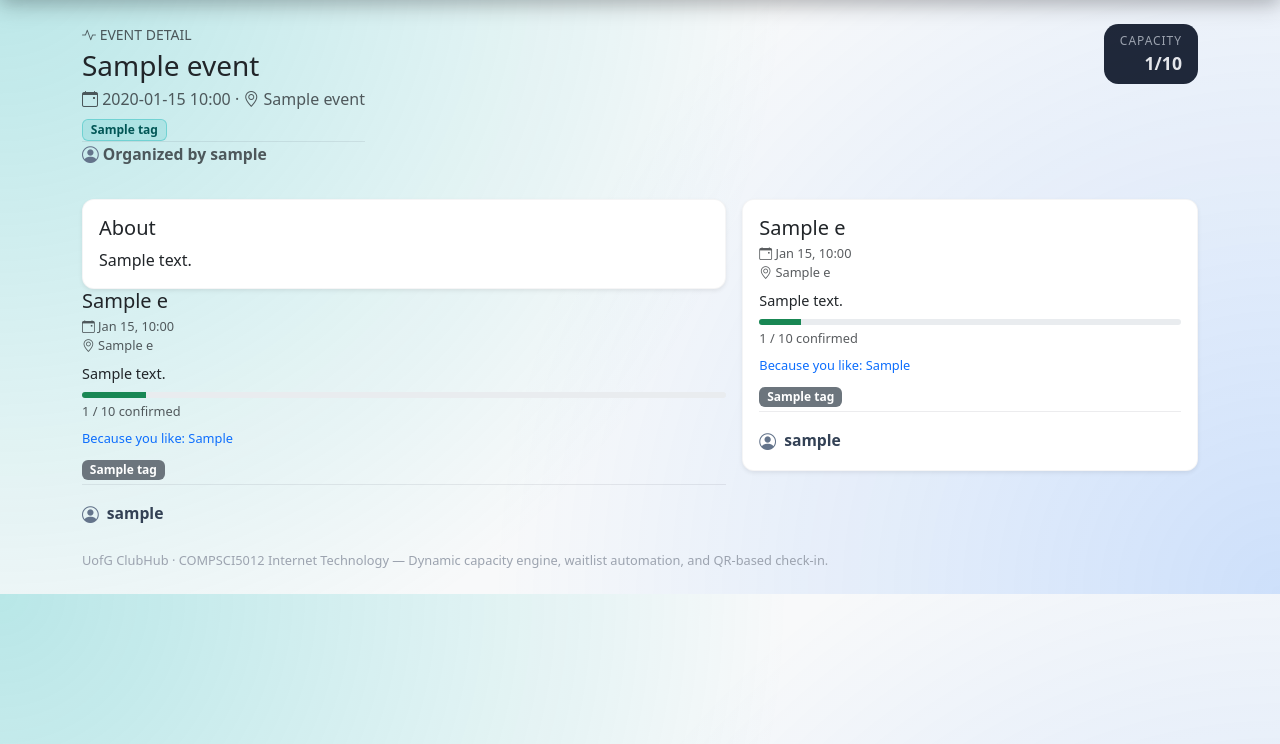
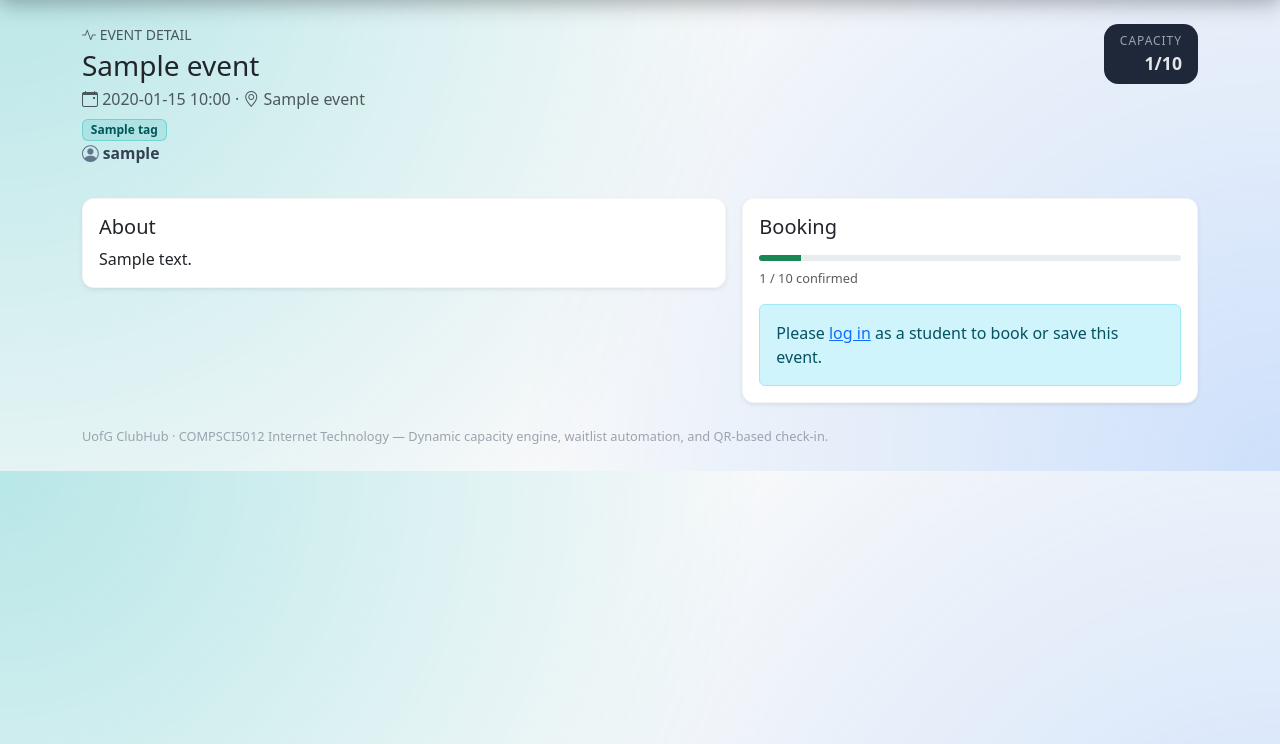
Before and after one commit to 7kachichika/ClubHub, a Django app: template templates/events/event_detail.html in a window 1280 px wide. Shown: the part 56-800 px from the top of the page. Run offline with Django 4.2, Linux system fonts and the light colour scheme; the template is opened without the code that fills it: most values are stand-ins (such as "Sample title", 1, 10 or a date in 2020); parts of the project's set-up code (start-up, migrations or seed data) failed here and were passed over.

Commit message:
fix: clean event detail layout and add organizer follow toggle

```diff
--- a/templates/events/event_detail.html
+++ b/templates/events/event_detail.html
@@ -22,10 +22,29 @@
           <span class="badge text-bg-light text-muted">No tags</span>
         {% endfor %}
       </div>
-      <div class="event-organizer text-muted mb-3">
-        <i class="bi bi-person-circle" aria-hidden="true"></i>
-        <span class="ms-1">Organized by {{ event.organizer.user.username }}</span>
+
+      <div class="d-flex align-items-center gap-2 mb-3">
+        <div class="event-organizer mb-0 border-0 p-0">
+          <i class="bi bi-person-circle" aria-hidden="true"></i>
+          <span class="ms-1">{{ event.organizer.user.username }}</span>
+        </div>
+
+        {% if user.is_authenticated and user|user_is_student %}
+          <form method="post"
+                action="{% url 'toggle_follow_organizer' event.organizer.id %}"
+                class="m-0">
+            {% csrf_token %}
+            <input type="hidden" name="next" value="{{ request.path }}">
+
+            <button
+              type="submit"
+              class="btn btn-sm {% if is_following_organizer %}btn-dark{% else %}btn-outline-dark{% endif %}">
+              {% if is_following_organizer %}Following{% else %}Follow{% endif %}
+            </button>
+          </form>
+        {% endif %}
       </div>
+
     </div>
     <div class="text-end">
       <div class="stat-card px-3 py-2">
@@ -35,8 +54,6 @@
     </div>
   </div>
 
-
-
   <div class="row g-3">
     <div class="col-12 col-lg-7">
       <div class="card shadow-sm card-hover">
@@ -45,97 +62,17 @@
           <p class="mb-0">{{ event.description|default:"(No description)"|linebreaksbr }}</p>
         </div>
       </div>
-
-      <div class="card-body d-flex flex-column">
-        <h5 class="card-title mb-1">
-          <a href="{% url 'event_detail' e.id %}" class="text-decoration-none text-dark">
-            {{ e.title }}
-          </a>
-        </h5>
-
-        <div class="text-muted small mb-2">
-          <div>
-            <i class="bi bi-calendar-event" aria-hidden="true"></i>
-            {{ e.start_at|date:"M d, H:i" }}
-          </div>
-          <div>
-            <i class="bi bi-geo-alt" aria-hidden="true"></i>
-            {% if e.location_name %}{{ e.location_name }}{% else %}Location TBC{% endif %}
-          </div>
-        </div>
-
-        <p class="card-text event-desc mb-2">
-          {{ e.description|default:"(No description)"|truncatechars:140 }}
-        </p>
-
-        {% with used=e.confirmed_count total=e.capacity %}
-          {% if total %}
-            {% widthratio used total 100 as pct %}
-            <div class="progress event-progress mb-1">
-              <div
-                class="progress-bar {% if pct >= 80 %}bg-danger{% elif pct >= 50 %}bg-warning{% else %}bg-success{% endif %}"
-                style="width: {{ pct }}%;"
-              ></div>
-            </div>
-          {% endif %}
-        {% endwith %}
-
-        <div class="small text-muted mb-2">
-          {{ e.confirmed_count }} / {{ e.capacity }} confirmed
-        </div>
-
-        {% if e.matched_tags %}
-          <div class="small text-primary mb-1">
-            Because you like:
-            {% for t in e.matched_tags|slice:":2" %}
-              {{ t }}{% if not forloop.last %}, {% endif %}
-            {% endfor %}
-          </div>
-        {% endif %}
-
-        <div class="event-tags mt-2">
-          {% for t in e.tags.all %}
-            <span class="badge bg-secondary me-1 mb-1">{{ t.name }}</span>
-          {% empty %}
-            <span class="badge text-bg-light text-muted">No tags</span>
-          {% endfor %}
-        </div>
-
-        <div class="event-organizer mt-auto pt-3">
-          <i class="bi bi-person-circle" aria-hidden="true"></i>
-          <span class="ms-2">{{ e.organizer.user.username }}</span>
-        </div>
-      </div>
     </div>
 
     <div class="col-12 col-lg-5">
       <div class="card shadow-sm card-hover">
-        <div class="card-body d-flex flex-column">
-          <h5 class="card-title mb-1">
-            <a href="{% url 'event_detail' e.id %}" class="text-decoration-none text-dark">
-              {{ e.title }}
-            </a>
-          </h5>
+        <div class="card-body">
+          <h2 class="h5 mb-3">Booking</h2>
 
-          <div class="text-muted small mb-2">
-            <div>
-              <i class="bi bi-calendar-event" aria-hidden="true"></i>
-              {{ e.start_at|date:"M d, H:i" }}
-            </div>
-            <div>
-              <i class="bi bi-geo-alt" aria-hidden="true"></i>
-              {% if e.location_name %}{{ e.location_name }}{% else %}Location TBC{% endif %}
-            </div>
-          </div>
-
-          <p class="card-text event-desc mb-2">
-            {{ e.description|default:"(No description)"|truncatechars:140 }}
-          </p>
-
-          {% with used=e.confirmed_count total=e.capacity %}
+          {% with used=confirmed_count total=event.capacity %}
             {% if total %}
               {% widthratio used total 100 as pct %}
-              <div class="progress event-progress mb-1">
+              <div class="progress event-progress mb-2">
                 <div
                   class="progress-bar {% if pct >= 80 %}bg-danger{% elif pct >= 50 %}bg-warning{% else %}bg-success{% endif %}"
                   style="width: {{ pct }}%;"
@@ -144,33 +81,52 @@
             {% endif %}
           {% endwith %}
 
-          <div class="small text-muted mb-2">
-            {{ e.confirmed_count }} / {{ e.capacity }} confirmed
+          <div class="small text-muted mb-3">
+            {{ confirmed_count }} / {{ event.capacity }} confirmed
           </div>
 
-          {% if e.matched_tags %}
-            <div class="small text-primary mb-1">
-              Because you like:
-              {% for t in e.matched_tags|slice:":2" %}
-                {{ t }}{% if not forloop.last %}, {% endif %}
-              {% endfor %}
+          {% if user.is_authenticated and user|user_is_student %}
+            {% if student_ticket %}
+              {% if student_ticket.status == "confirmed" %}
+                <div class="alert alert-success mb-3" role="alert">
+                  Your booking is confirmed.
+                </div>
+              {% elif student_ticket.status == "waitlisted" %}
+                <div class="alert alert-warning mb-3" role="alert">
+                  You are currently on the waitlist.
+                </div>
+              {% endif %}
+
+              <form method="post" action="{% url 'cancel_ticket' student_ticket.id %}">
+                {% csrf_token %}
+                <button type="submit" class="btn btn-outline-danger w-100">Cancel booking</button>
+              </form>
+            {% else %}
+              <form method="post" action="{% url 'book_event' event.id %}">
+                {% csrf_token %}
+                <button type="submit" class="btn btn-primary w-100">
+                  {% if capacity_available %}Book now{% else %}Join waitlist{% endif %}
+                </button>
+              </form>
+            {% endif %}
+
+            <form method="post" action="{% url 'toggle_favorite' event.id %}" class="mt-2">
+              {% csrf_token %}
+              <button
+                type="submit"
+                class="btn w-100 {% if is_favorited %}btn-dark{% else %}btn-outline-dark{% endif %}"
+              >
+                {% if is_favorited %}Favorited{% else %}Add to favorites{% endif %}
+              </button>
+            </form>
+          {% elif not user.is_authenticated %}
+            <div class="alert alert-info mb-0" role="alert">
+              Please <a href="{% url 'login' %}">log in</a> as a student to book or save this event.
             </div>
           {% endif %}
-
-          <div class="event-tags mt-2">
-            {% for t in e.tags.all %}
-              <span class="badge bg-secondary me-1 mb-1">{{ t.name }}</span>
-            {% empty %}
-              <span class="badge text-bg-light text-muted">No tags</span>
-            {% endfor %}
-          </div>
-
-          <div class="event-organizer mt-auto pt-3">
-            <i class="bi bi-person-circle" aria-hidden="true"></i>
-            <span class="ms-2">{{ e.organizer.user.username }}</span>
-          </div>
         </div>
       </div>
     </div>
   </div>
+
 {% endblock %}
```
